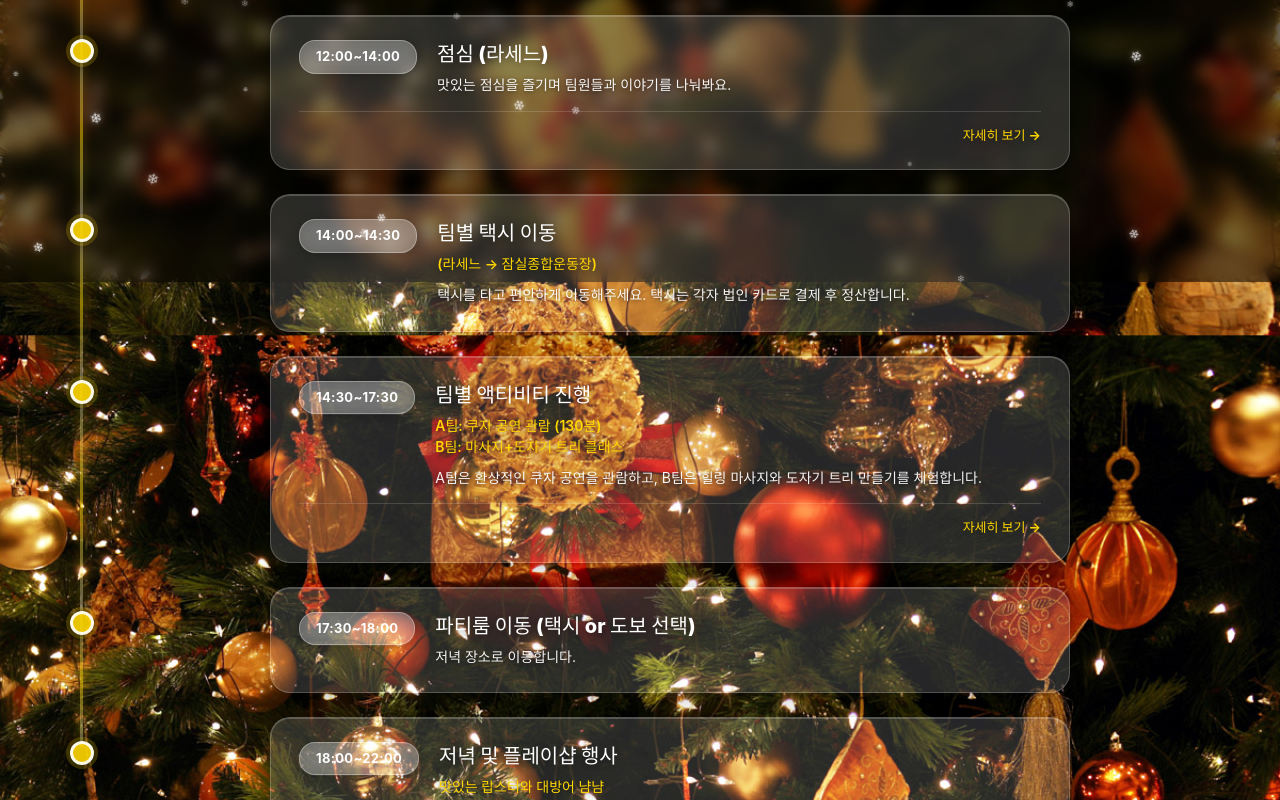
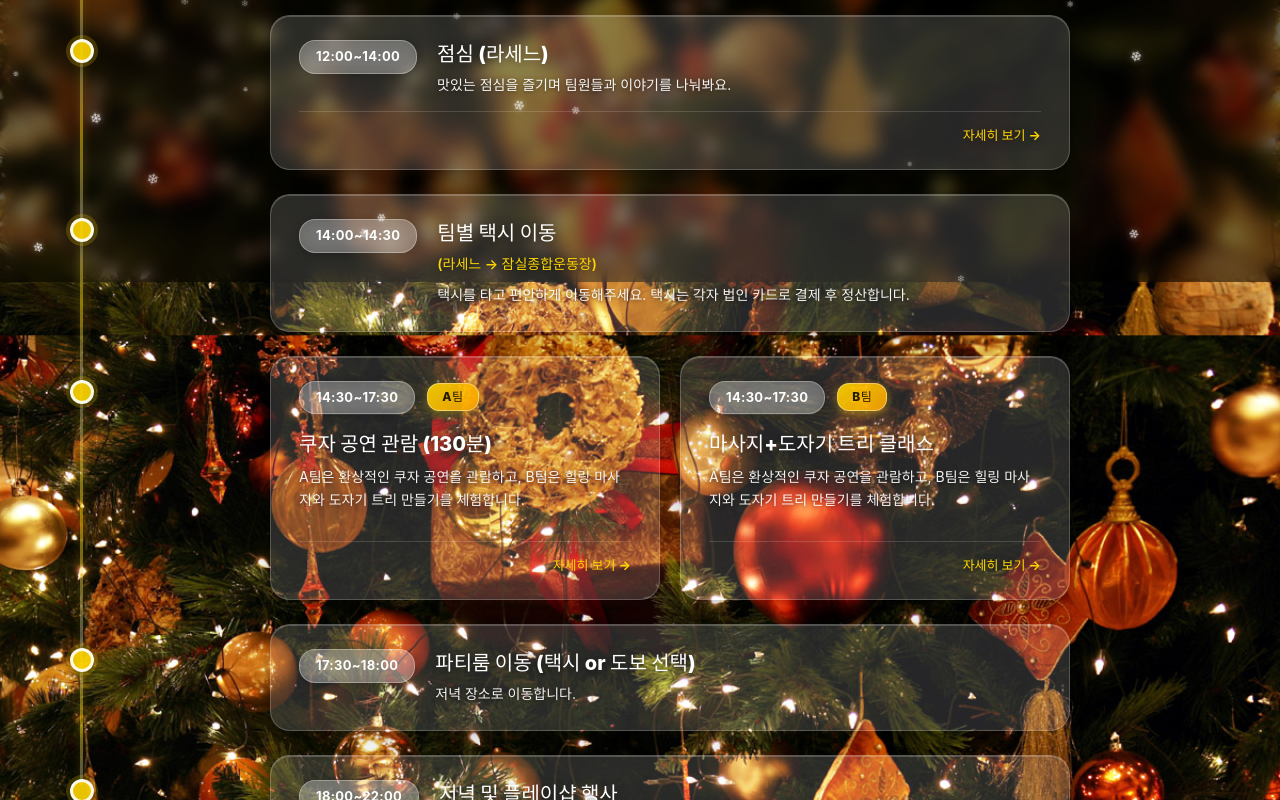
Before and after one commit to ch3coo2ca/2025-playshop-web, a React (Vite) app: page / in a window 1280 px wide. Shown: the part 518-1318 px from the top of the page. Built offline with nearby package versions, Linux system fonts and the light colour scheme.

Commit message:
chore: 타임라인 디자인 수정

```diff
--- a/src/components/TimelineCard.tsx
+++ b/src/components/TimelineCard.tsx
@@ -8,6 +8,41 @@ interface TimelineCardProps {
 
 export const TimelineCard = ({ activity, onClick }: TimelineCardProps) => {
   const hasDetails = Boolean(activity.location || activity.mapUrl);
+
+  // 팀별 액티비티인 경우 2열로 표시
+  if (activity.teamActivities) {
+    return (
+      <div className="timeline-item">
+        <div className="team-activities-container">
+          {activity.teamActivities.map((team, index) => (
+            <div
+              key={index}
+              className={`timeline-card team-card ${hasDetails ? 'clickable' : ''}`}
+              onClick={hasDetails ? onClick : undefined}
+              role={hasDetails ? "button" : undefined}
+              tabIndex={hasDetails ? 0 : undefined}
+              onKeyDown={hasDetails ? (e) => e.key === 'Enter' && onClick() : undefined}
+            >
+              <div className="team-card-header">
+                <div className="card-time">{activity.time}</div>
+                <div className="team-label">{team.label}</div>
+              </div>
+              <div className="team-card-body">
+                <h3 className="card-title">{team.activity}</h3>
+                <p className="card-description">{team.description}</p>
+              </div>
+
+              {hasDetails && (
+                <div className="card-footer">
+                  <span className="view-details">자세히 보기 →</span>
+                </div>
+              )}
+            </div>
+          ))}
+        </div>
+      </div>
+    );
+  }
 
   return (
     <div className="timeline-item">
--- a/src/data/schedule.ts
+++ b/src/data/schedule.ts
@@ -30,11 +30,22 @@ export const activities: Activity[] = [
     id: '4',
     time: '14:30~17:30',
     title: '팀별 액티비티 진행',
-    subtitle: 'A팀: 쿠자 공연 관람 (130분) \n B팀: 마사지+도자기 트리 클래스',
     description: 'A팀은 환상적인 쿠자 공연을 관람하고, B팀은 힐링 마사지와 도자기 트리 만들기를 체험합니다.',
     location: '잠실종합운동장',
     mapUrl: 'https://www.google.com/maps/embed?pb=!1m18!1m12!1m3!1d3164.8234!2d127.0717!3d37.5145!2m3!1f0!2f0!3f0!3m2!1i1024!2i768!4f13.1!3m3!1m2!1s0x357ca5a1f2f!2s0x357ca5a1f2f!5e0!3m2!1sko!2skr!4v1234567890123!5m2!1sko!2skr',
     icon: '🎭',
+    teamActivities: [
+      {
+        label: 'A팀',
+        activity: '쿠자 공연 관람 (130분)',
+        description: 'A팀은 환상적인 쿠자 공연을 관람하고, B팀은 힐링 마사지와 도자기 트리 만들기를 체험합니다.'
+      },
+      {
+        label: 'B팀',
+        activity: '마사지+도자기 트리 클래스',
+        description: 'A팀은 환상적인 쿠자 공연을 관람하고, B팀은 힐링 마사지와 도자기 트리 만들기를 체험합니다.'
+      }
+    ]
   },
   {
     id: '5',
--- a/src/styles/Modal.css
+++ b/src/styles/Modal.css
@@ -4,13 +4,12 @@
   left: 0;
   right: 0;
   bottom: 0;
-  background: rgba(0, 0, 0, 0.75);
   display: flex;
   align-items: center;
   justify-content: center;
   z-index: 2000;
   padding: 20px;
-  backdrop-filter: blur(10px);
+  backdrop-filter: blur(12px);
   animation: fadeIn 0.3s ease-out;
 }
 
@@ -24,7 +23,7 @@
 }
 
 .modal-content {
-  background: rgba(255, 255, 255, 0.95);
+  background: rgba(255, 255, 255, 0.15);
   backdrop-filter: blur(30px);
   border-radius: 28px;
   padding: 40px;
@@ -34,10 +33,10 @@
   overflow-y: auto;
   position: relative;
   box-shadow:
-    0 20px 80px rgba(0, 0, 0, 0.4),
-    inset 0 1px 0 rgba(255, 255, 255, 0.5);
+    0 20px 80px rgba(0, 0, 0, 0.5),
+    inset 0 1px 0 rgba(255, 255, 255, 0.2);
   animation: slideUp 0.4s cubic-bezier(0.4, 0, 0.2, 1);
-  border: 2px solid rgba(255, 255, 255, 0.5);
+  border: 1px solid rgba(255, 255, 255, 0.25);
 }
 
 @keyframes slideUp {
@@ -55,9 +54,9 @@
   position: absolute;
   top: 20px;
   right: 20px;
-  background: rgba(0, 0, 0, 0.1);
+  background: rgba(255, 255, 255, 0.2);
   backdrop-filter: blur(10px);
-  color: #333;
+  color: #fff;
   border: none;
   width: 40px;
   height: 40px;
@@ -68,15 +67,17 @@
   align-items: center;
   justify-content: center;
   transition: all 0.3s ease;
-  border: 1px solid rgba(0, 0, 0, 0.1);
+  border: 1px solid rgba(255, 255, 255, 0.3);
   font-weight: 300;
+  text-shadow: 0 2px 8px rgba(0, 0, 0, 0.5);
 }
 
 .modal-close:hover {
-  background: rgba(255, 59, 48, 0.15);
-  color: #ff3b30;
+  background: rgba(255, 59, 48, 0.3);
+  color: #fff;
   transform: rotate(90deg) scale(1.1);
-  border-color: rgba(255, 59, 48, 0.3);
+  border-color: rgba(255, 59, 48, 0.5);
+  box-shadow: 0 4px 16px rgba(255, 59, 48, 0.4);
 }
 
 .modal-header {
@@ -85,78 +86,83 @@
   gap: 20px;
   margin-bottom: 28px;
   padding-bottom: 24px;
-  border-bottom: 2px solid rgba(0, 0, 0, 0.08);
+  border-bottom: 2px solid rgba(255, 255, 255, 0.2);
 }
 
 .modal-icon {
   font-size: 56px;
   line-height: 1;
-  filter: drop-shadow(0 4px 8px rgba(0, 0, 0, 0.15));
+  filter: drop-shadow(0 4px 12px rgba(0, 0, 0, 0.5));
 }
 
 .modal-title {
   font-size: 30px;
   font-weight: 800;
-  color: #1a1a1a;
+  color: #fff;
   margin: 0;
   letter-spacing: -0.5px;
+  text-shadow: 0 2px 12px rgba(0, 0, 0, 0.5);
 }
 
 .modal-time {
   font-size: 15px;
-  color: #666;
+  color: #fff;
   font-weight: 600;
   margin: 6px 0 0 0;
-  background: rgba(255, 215, 0, 0.15);
+  background: rgba(255, 255, 255, 0.25);
+  backdrop-filter: blur(10px);
   display: inline-block;
-  padding: 4px 12px;
+  padding: 6px 14px;
   border-radius: 12px;
   letter-spacing: 0.3px;
+  border: 1px solid rgba(255, 255, 255, 0.3);
+  text-shadow: 0 2px 8px rgba(0, 0, 0, 0.5);
 }
 
 .modal-subtitle {
-  background: linear-gradient(135deg,
-    rgba(255, 215, 0, 0.2) 0%,
-    rgba(255, 215, 0, 0.1) 100%
-  );
+  background: rgba(255, 215, 0, 0.2);
   backdrop-filter: blur(10px);
-  color: #333;
+  color: #ffd700;
   padding: 16px 20px;
   border-radius: 16px;
   margin-bottom: 24px;
   font-weight: 600;
   font-size: 15px;
-  border: 1px solid rgba(255, 215, 0, 0.3);
-  box-shadow: 0 4px 12px rgba(255, 215, 0, 0.1);
+  line-height: 1.6;
+  border: 1px solid rgba(255, 215, 0, 0.4);
+  box-shadow: 0 4px 16px rgba(255, 215, 0, 0.2);
+  text-shadow: 0 2px 8px rgba(0, 0, 0, 0.5);
   white-space: pre-line;
 }
 
 .modal-description {
   font-size: 16px;
   line-height: 1.8;
-  color: #444;
+  color: rgba(255, 255, 255, 0.95);
   margin-bottom: 24px;
   font-weight: 400;
+  text-shadow: 0 1px 4px rgba(0, 0, 0, 0.5);
 }
 
 .modal-location {
   display: flex;
   align-items: center;
   gap: 10px;
-  background: rgba(52, 199, 89, 0.1);
+  background: rgba(255, 255, 255, 0.2);
   backdrop-filter: blur(10px);
   padding: 14px 18px;
   border-radius: 14px;
   margin-bottom: 24px;
   font-weight: 700;
-  color: #1a5f3e;
-  border: 1px solid rgba(52, 199, 89, 0.3);
-  box-shadow: 0 4px 12px rgba(52, 199, 89, 0.1);
+  color: #fff;
+  border: 1px solid rgba(255, 255, 255, 0.3);
+  box-shadow: 0 4px 16px rgba(0, 0, 0, 0.3);
+  text-shadow: 0 2px 8px rgba(0, 0, 0, 0.5);
 }
 
 .location-icon {
   font-size: 22px;
-  filter: drop-shadow(0 2px 4px rgba(0, 0, 0, 0.1));
+  filter: drop-shadow(0 2px 8px rgba(0, 0, 0, 0.5));
 }
 
 .modal-map {
@@ -164,10 +170,10 @@
   height: 320px;
   border-radius: 18px;
   overflow: hidden;
-  border: 2px solid rgba(0, 0, 0, 0.08);
+  border: 2px solid rgba(255, 255, 255, 0.2);
   box-shadow:
-    0 8px 24px rgba(0, 0, 0, 0.12),
-    inset 0 1px 0 rgba(255, 255, 255, 0.5);
+    0 8px 32px rgba(0, 0, 0, 0.4),
+    inset 0 1px 0 rgba(255, 255, 255, 0.1);
 }
 
 /* 모바일 반응형 */
@@ -226,15 +232,15 @@
 }
 
 .modal-content::-webkit-scrollbar-track {
-  background: rgba(0, 0, 0, 0.05);
+  background: rgba(255, 255, 255, 0.1);
   border-radius: 10px;
 }
 
 .modal-content::-webkit-scrollbar-thumb {
-  background: rgba(0, 0, 0, 0.2);
+  background: rgba(255, 255, 255, 0.3);
   border-radius: 10px;
 }
 
 .modal-content::-webkit-scrollbar-thumb:hover {
-  background: rgba(0, 0, 0, 0.3);
+  background: rgba(255, 255, 255, 0.4);
 }
--- a/src/styles/TimelineCard.css
+++ b/src/styles/TimelineCard.css
@@ -221,6 +221,62 @@
   text-shadow: 0 2px 12px rgba(255, 215, 0, 0.8);
 }
 
+/* 팀별 액티비티 2열 레이아웃 */
+.team-activities-container {
+  display: grid;
+  grid-template-columns: 1fr 1fr;
+  gap: 20px;
+  max-width: 800px;
+  width: 100%;
+}
+
+.team-card {
+  max-width: none;
+  margin: 0;
+  display: flex;
+  flex-direction: column;
+  gap: 16px;
+}
+
+.team-card-header {
+  display: flex;
+  align-items: center;
+  gap: 12px;
+  flex-wrap: wrap;
+}
+
+.team-card-header .card-time {
+  margin-bottom: 0;
+}
+
+.team-card-body {
+  display: flex;
+  flex-direction: column;
+  gap: 8px;
+}
+
+.team-card .card-title {
+  margin: 0;
+}
+
+.team-card .card-description {
+  margin: 0;
+}
+
+.team-label {
+  display: inline-block;
+  background: linear-gradient(135deg, rgba(255, 215, 0, 0.9), rgba(255, 165, 0, 0.9));
+  color: rgba(0, 0, 0, 0.85);
+  padding: 4px 14px;
+  border-radius: 12px;
+  font-size: 12px;
+  font-weight: 800;
+  box-shadow: 0 2px 8px rgba(255, 215, 0, 0.4);
+  border: 1px solid rgba(255, 255, 255, 0.4);
+  letter-spacing: 0.5px;
+  margin: 0;
+}
+
 /* 모바일 반응형 */
 @media (max-width: 968px) {
   .timeline-item {
@@ -264,6 +320,21 @@
   .card-description {
     font-size: 13px;
   }
+
+  .team-activities-container {
+    grid-template-columns: 1fr;
+    gap: 16px;
+  }
+
+  .team-card-header {
+    flex-direction: row;
+    gap: 10px;
+  }
+
+  .team-card-header .card-time {
+    min-width: auto;
+    width: fit-content;
+  }
 }
 
 @media (max-width: 640px) {
```
Also changed, not shown: src/types/index.ts (+7 -0 lines).
